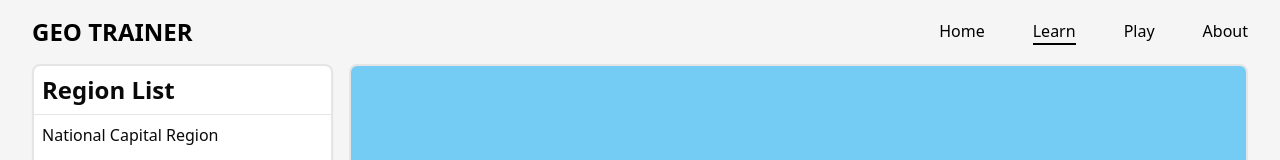
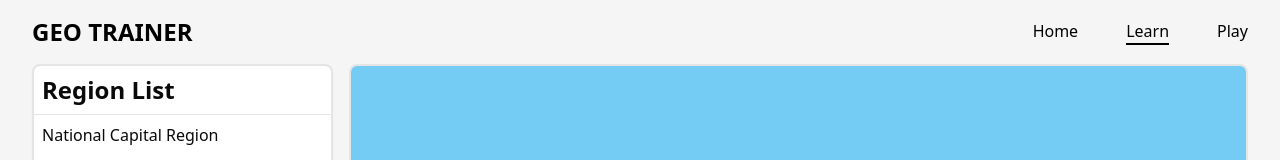
Before and after one commit to Sanjero20/geo-trainer, a Next.js app: page /learn in a window 1280 px wide. Shown: the top 160 px of the page. Built offline with nearby package versions, Linux system fonts and the light colour scheme.

Commit message:
Remove about page

```diff
--- a/src/app/about/page.tsx
+++ /dev/null
@@ -1,5 +0,0 @@
-function AboutPage() {
-  return <div>About Me</div>;
-}
-
-export default AboutPage;
--- a/src/components/header/header.tsx
+++ b/src/components/header/header.tsx
@@ -23,7 +23,6 @@ function Header() {
           <NavLink href="/">Home</NavLink>
           <NavLink href="/learn">Learn</NavLink>
           <NavLink href="/play">Play</NavLink>
-          <NavLink href="/about">About</NavLink>
         </ul>
 
         <Menu className="cursor-pointer sm:hidden" />
```
